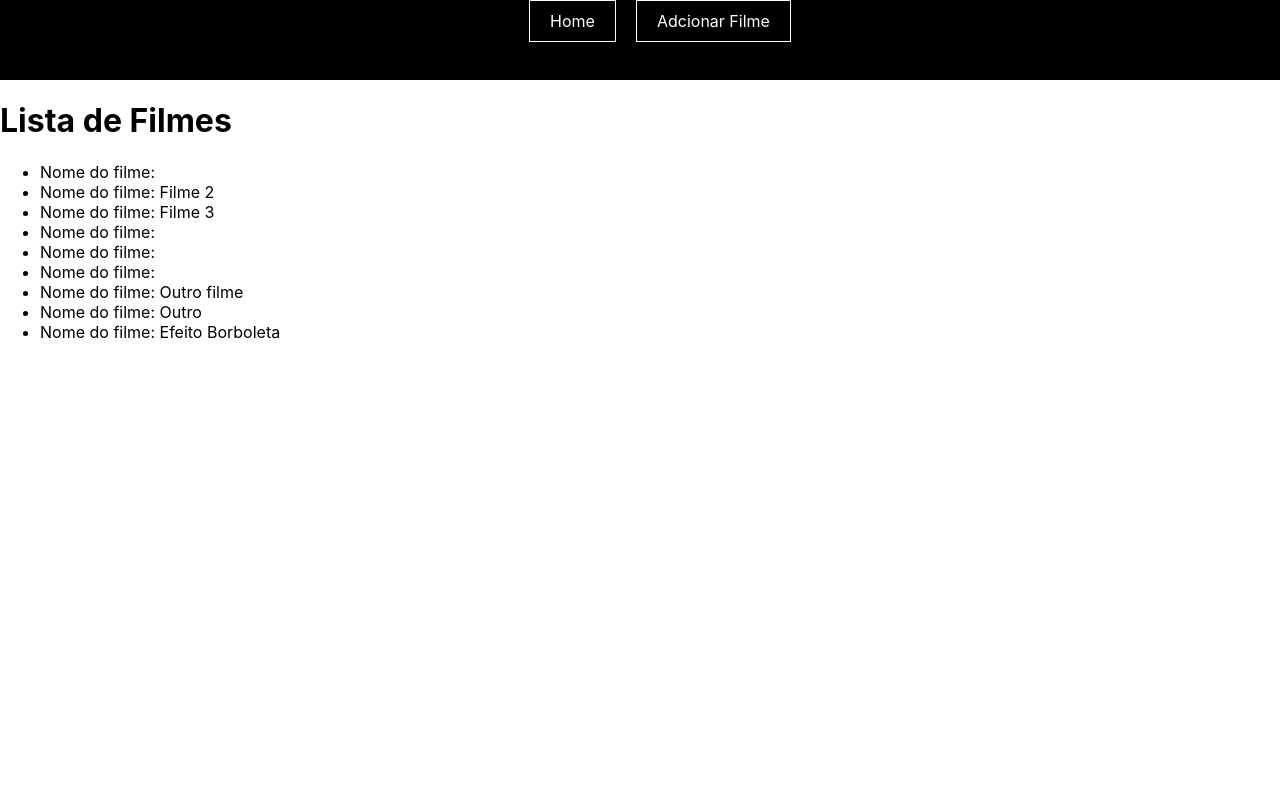
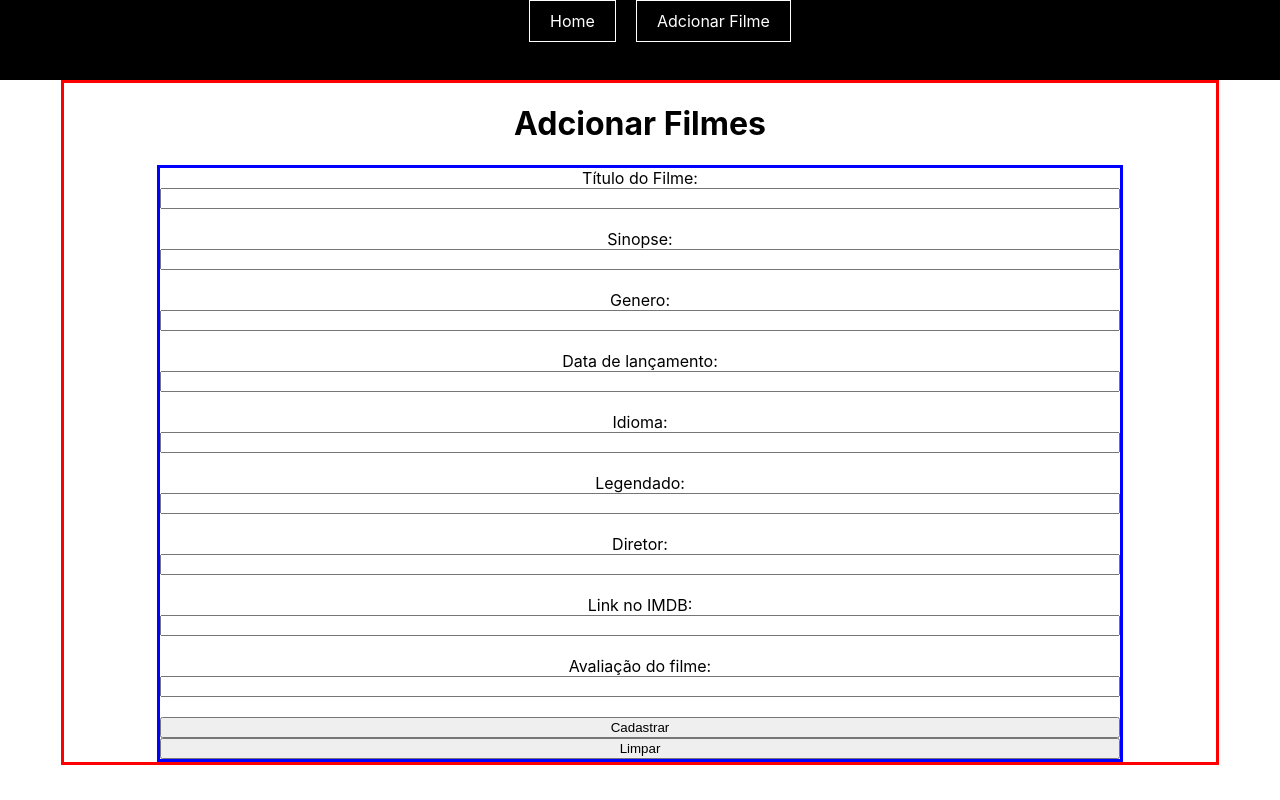
Before and after one commit to rafael-rodrigues-santos/desafio-grupokrs, a React (Create React App) app in the folder locadora/: page /add in a window 1280 px wide. Built offline with nearby package versions, Linux system fonts and the light colour scheme; data requests are answered from the project's data file.

Commit message:
Criando navegação entre páginas

```diff
--- a/locadora/src/App.js
+++ b/locadora/src/App.js
@@ -1,10 +1,24 @@
 import React from 'react';
 import './App.css';
+import { BrowserRouter as Router, Route, Switch } from "react-router-dom";
+import Menu from '../src/components/menu/menu';
+import List from './components/list/list';
+import Add from './components/add/add';
 
 function App() {
   return (
     <div className="App">
-      <h1> Teste </h1>
+      <Router>
+
+
+      <Menu />
+
+    <Switch>
+      <Route exact path="/" component={List} />
+      <Route exact path="/list" component={List} />
+      <Route exact path="/add" component={Add} />
+    </Switch>
+      </Router>
     </div>
   );
 }
--- a/locadora/src/index.js
+++ b/locadora/src/index.js
@@ -1,23 +1,14 @@
 import React from 'react';
 import ReactDOM from 'react-dom';
 import './index.css';
-// import App from './App';
+import App from './App';
 import Menu from '../src/components/menu/menu.jsx';
 import Add from '../src/components/add/add.jsx';
-import List from '../src/components/list/list.jsx';
-import * as serviceWorker from './serviceWorker';
 
 ReactDOM.render(
   <React.StrictMode>
-    {/* <App /> */}
-    <Menu />
-    {/* <Add /> */}
-    <List />
+    <App />
+
   </React.StrictMode>,
   document.getElementById('root')
 );
-
-// If you want your app to work offline and load faster, you can change
-// unregister() to register() below. Note this comes with some pitfalls.
-// Learn more about service workers: https://bit.ly/CRA-PWA
-serviceWorker.unregister();
```
